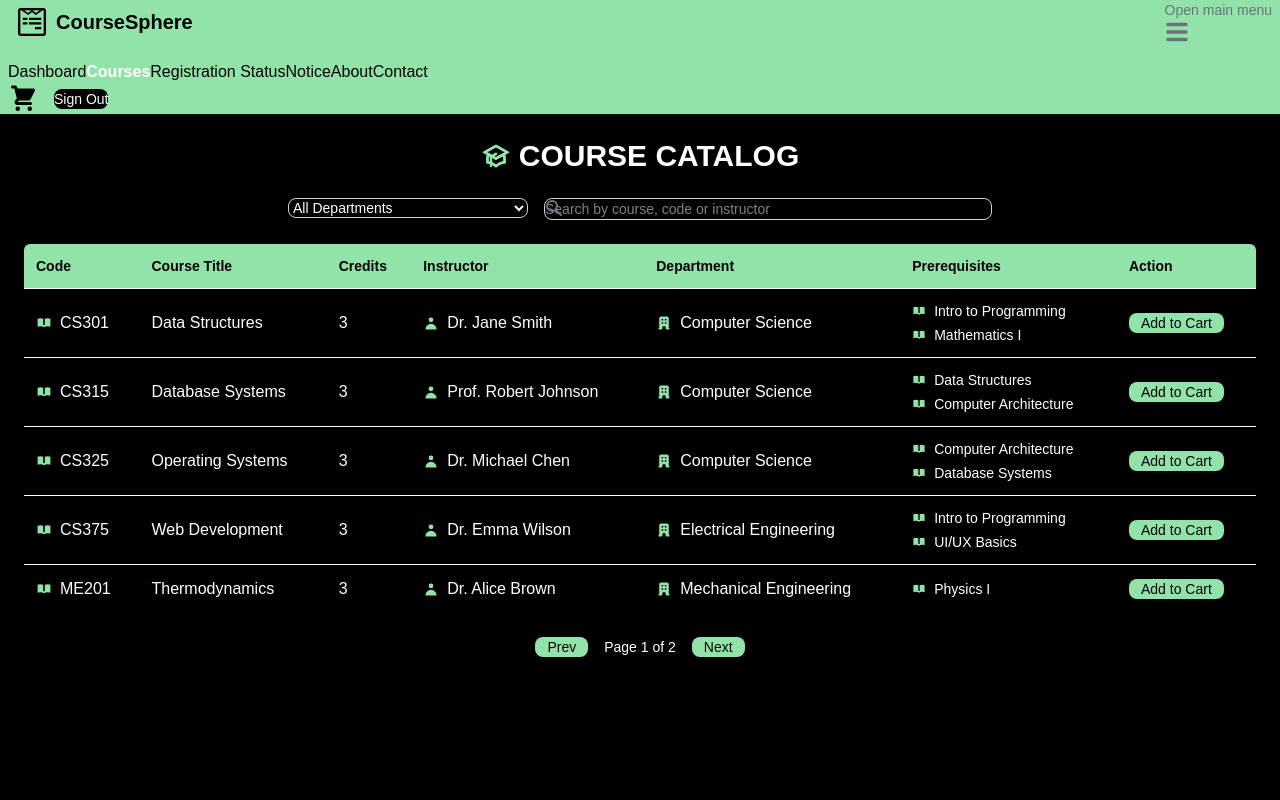
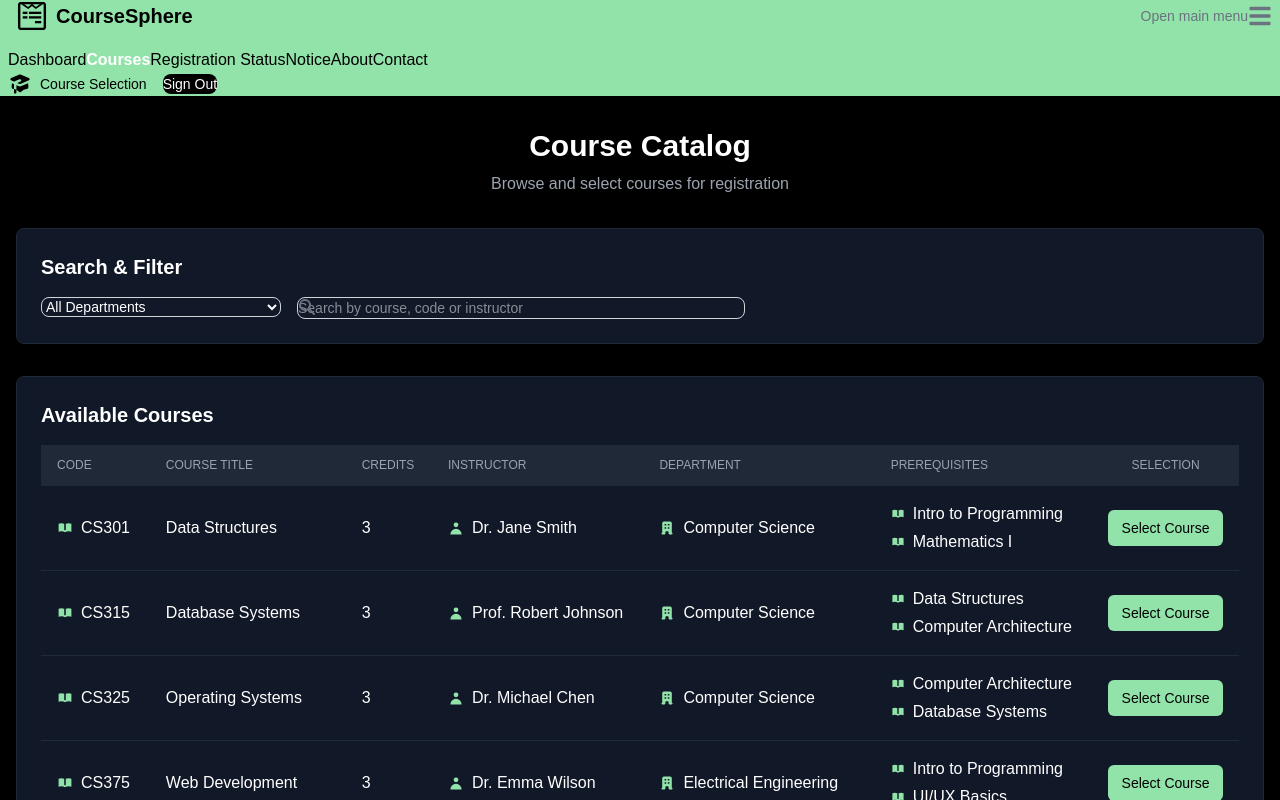
Before and after one commit to tajwone17/CourseSphere, a Next.js app: page /courses in a window 1280 px wide. Shown: the top 800 px of the page. Built offline with nearby package versions, Linux system fonts and the light colour scheme.

Commit message:
Implement Course Selection Page with course review and registration summary

```diff
--- a/app/(pages)/cart/page.tsx
+++ b/app/(pages)/course-selection/page.tsx
@@ -2,7 +2,7 @@
 import React, { useState } from "react";
 import { Button, Checkbox } from "flowbite-react";
 import {
-  HiShoppingCart,
+
   HiAcademicCap,
   HiCurrencyDollar,
   HiTrash,
@@ -10,7 +10,7 @@ import {
 } from "react-icons/hi";
 import Link from "next/link";
 
-export default function CartPage() {
+export default function CourseSelectionPage() {
   // Sample cart data - in a real app, this would come from a state management solution
   const [selectedCourses] = useState([
     {
@@ -51,17 +51,17 @@ export default function CartPage() {
       {/* Heading */}
       <div className="mb-8 text-center">
         <h1 className="mb-2 flex items-center justify-center gap-2 text-3xl font-bold">
-          <HiShoppingCart className="text-[#92e3a9]" />
-          Course Cart
+          <HiAcademicCap className="text-[#92e3a9]" />
+          Course Selection Review
         </h1>
         <p className="text-gray-400">
-          Review your selected courses before proceeding to checkout.
+          Review your selected courses before proceeding with registration
         </p>
       </div>
 
       {/* Selected Courses */}
       <div className="rounded-lg border border-gray-800 bg-gray-900 p-6 shadow-xl">
-        <h2 className="mb-4 flex items-center gap-2 text-xl font-semibold">
+        <h2 className="mb-4 flex items-center gap-2 text-xl font-semibold text-white">
           <HiAcademicCap className="text-[#92e3a9]" />
           Selected Courses
         </h2>
@@ -121,7 +121,7 @@ export default function CartPage() {
 
       {/* Registration Summary */}
       <div className="rounded-lg border border-gray-800 bg-gray-900 p-6 shadow-xl">
-        <h2 className="mb-4 flex items-center gap-2 text-xl font-semibold">
+        <h2 className="mb-4 flex items-center gap-2 text-xl font-semibold text-white">
           <HiCurrencyDollar className="text-[#92e3a9]" />
           Registration Summary
         </h2>
@@ -170,7 +170,7 @@ export default function CartPage() {
                 />
                 <label htmlFor="terms" className="text-gray-400">
                   I confirm that I have reviewed the courses and accept the
-                  terms
+                  registration terms
                 </label>
               </div>
 
@@ -186,7 +186,7 @@ export default function CartPage() {
                     }}
                   >
                     <HiArrowLeft />
-                    Add More Courses
+                    Select More Courses
                   </Button>
                 </Link>
                 <Button
@@ -198,7 +198,7 @@ export default function CartPage() {
                     color: acceptedTerms ? "black" : "white",
                   }}
                 >
-                  Submit Registration
+                  Proceed to Registration
                 </Button>
               </div>
             </div>
--- a/app/(pages)/courses/page.tsx
+++ b/app/(pages)/courses/page.tsx
@@ -1,14 +1,8 @@
 "use client";
 
 import { useState } from "react";
-import { Button, Select, TextInput } from "flowbite-react";
-import {
-  HiSearch,
-  HiBookOpen,
-  HiUser,
-  HiOutlineAcademicCap,
-  HiOfficeBuilding,
-} from "react-icons/hi";
+import { Select, TextInput } from "flowbite-react";
+import { HiSearch, HiBookOpen, HiUser, HiOfficeBuilding } from "react-icons/hi";
 
 // ✅ Updated with more departments
 const departmentNames: Record<number, string> = {
@@ -88,7 +82,7 @@ const courses = [
 export default function CourseCatalogTable() {
   const [search, setSearch] = useState("");
   const [department, setDepartment] = useState("all");
-  const [cart, setCart] = useState<number[]>([]);
+  const [selectedCourses, setSelectedCourses] = useState<number[]>([]);
 
   // Pagination state
   const [currentPage, setCurrentPage] = useState(1);
@@ -121,14 +115,21 @@ export default function CourseCatalogTable() {
   };
 
   return (
-    <div className="mx-auto max-w-7xl p-4 sm:p-6">
-      <h2 className="mb-6 flex flex-col items-center justify-center gap-2 text-center text-2xl font-extrabold sm:flex-row sm:text-3xl">
-        <HiOutlineAcademicCap className="text-[#92e3a9]" />
-        COURSE CATALOG
+    <div className="mx-auto max-w-7xl space-y-8 px-4 py-8">
+      {/* Heading */}
+      <div className="mb-8 text-center">
+        <h1 className="mb-2 text-3xl font-bold">Course Catalog</h1>
+        <p className="text-gray-400">
+          Browse and select courses for registration
+        </p>
+      </div>
+
+      {/* Search and Filter Section */}
+      <div className="rounded-lg border border-gray-800 bg-gray-900 p-6 shadow-xl">
+        <h2 className="mb-4 text-xl font-semibold text-white">
+          Search & Filter
         </h2>
-
-      {/* Filter Controls */}
-      <div className="mb-6 flex flex-col flex-wrap justify-center gap-4 sm:flex-row">
+        <div className="flex flex-col gap-4 sm:flex-row">
           <Select
             value={department}
             onChange={(e) => setDepartment(e.target.value)}
@@ -150,80 +151,110 @@ export default function CourseCatalogTable() {
             onChange={(e) => setSearch(e.target.value)}
           />
         </div>
+      </div>
 
-      {/* Responsive Table Wrapper */}
-      <div className="w-full overflow-x-auto rounded-md shadow">
-        <table className="w-full min-w-[700px] table-auto text-left">
-          <thead
-            style={{ backgroundColor: "#92e3a9" }}
-            className="text-sm font-semibold text-black"
-          >
+      {/* Course List Section */}
+      <div className="rounded-lg border border-gray-800 bg-gray-900 p-6 shadow-xl">
+        <h2 className="mb-4 text-xl font-semibold text-white">
+          Available Courses
+        </h2>
+        <div className="relative overflow-x-auto">
+          <table className="min-w-full table-fixed divide-y divide-gray-800">
+            <thead className="bg-gray-800">
               <tr>
-              <th className="p-3 whitespace-nowrap">Code</th>
-              <th className="p-3 whitespace-nowrap">Course Title</th>
-              <th className="p-3 whitespace-nowrap">Credits</th>
-              <th className="p-3 whitespace-nowrap">Instructor</th>
-              <th className="p-3 whitespace-nowrap">Department</th>
-              <th className="p-3 whitespace-nowrap">Prerequisites</th>
-              <th className="p-3 whitespace-nowrap">Action</th>
+                <th className="w-24 px-4 py-3 text-left text-xs font-medium text-gray-400 uppercase">
+                  Code
+                </th>
+                <th className="w-48 px-4 py-3 text-left text-xs font-medium text-gray-400 uppercase">
+                  Course Title
+                </th>
+                <th className="w-20 px-4 py-3 text-left text-xs font-medium text-gray-400 uppercase">
+                  Credits
+                </th>
+                <th className="w-40 px-4 py-3 text-left text-xs font-medium text-gray-400 uppercase">
+                  Instructor
+                </th>
+                <th className="w-40 px-4 py-3 text-left text-xs font-medium text-gray-400 uppercase">
+                  Department
+                </th>
+                <th className="w-40 px-4 py-3 text-left text-xs font-medium text-gray-400 uppercase">
+                  Prerequisites
+                </th>
+                <th className="w-32 px-4 py-3 text-center text-xs font-medium text-gray-400 uppercase">
+                  Selection
+                </th>
               </tr>
             </thead>
-          <tbody>
+            <tbody className="divide-y divide-gray-800">
               {currentCourses.map((course) => (
-              <tr key={course.id} className="border-t transition">
-                <td className="p-3 whitespace-nowrap">
-                  <div className="flex items-center gap-2">
+                <tr key={course.id} className="bg-gray-900">
+                  <td className="px-4 py-4 whitespace-nowrap">
+                    <div className="flex items-center gap-2 text-white">
                       <HiBookOpen className="text-[#92e3a9]" />
                       {course.code}
                     </div>
                   </td>
-                <td className="p-3 font-medium whitespace-nowrap">
+                  <td className="px-4 py-4 whitespace-nowrap text-white">
                     {course.name}
                   </td>
-                <td className="p-3 whitespace-nowrap">{course.credit}</td>
-                <td className="p-3 whitespace-nowrap">
-                  <div className="flex items-center gap-2">
+                  <td className="px-4 py-4 whitespace-nowrap text-white">
+                    {course.credit}
+                  </td>
+                  <td className="px-4 py-4 whitespace-nowrap">
+                    <div className="flex items-center gap-2 text-white">
                       <HiUser className="text-[#92e3a9]" />
                       {course.instructor}
                     </div>
                   </td>
-                <td className="p-3 whitespace-nowrap">
-                  <div className="flex items-center gap-2">
+                  <td className="px-4 py-4 whitespace-nowrap">
+                    <div className="flex items-center gap-2 text-white">
                       <HiOfficeBuilding className="text-[#92e3a9]" />
                       {departmentNames[course.department_id] || "Unknown"}
                     </div>
                   </td>
-                <td className="space-y-1 p-3 text-sm whitespace-nowrap">
+                  <td className="px-4 py-4 whitespace-nowrap">
                     {course.prerequisites.length > 0 ? (
-                    course.prerequisites.map((prereq, i) => (
-                      <div key={i} className="flex items-center gap-2">
+                      <div className="space-y-1">
+                        {course.prerequisites.map((prereq, i) => (
+                          <div
+                            key={i}
+                            className="flex items-center gap-2 text-white"
+                          >
                             <HiBookOpen className="text-sm text-[#92e3a9]" />
                             {prereq}
                           </div>
-                    ))
+                        ))}
+                      </div>
                     ) : (
                       <span className="text-gray-400">None</span>
                     )}
                   </td>
-                <td className="p-3 whitespace-nowrap">
-                  {cart.includes(course.id) ? (
-                    <span className="text-sm text-gray-500">In Cart</span>
+                  <td className="px-4 py-4 whitespace-nowrap">
+                    <div className="flex justify-center">
+                      {selectedCourses.includes(course.id) ? (
+                        <span className="inline-block min-w-[100px] text-center text-gray-400">
+                          Selected
+                        </span>
                       ) : (
-                    <Button
-                      size="sm"
-                      className="text-black"
-                      style={{ backgroundColor: "#92e3a9" }}
-                      onClick={() => setCart([...cart, course.id])}
+                        <button
+                          className="hover:bg-opacity-90 inline-flex w-full min-w-[100px] justify-center rounded-md bg-[#92e3a9] px-3 py-2 text-sm font-medium text-black transition-colors"
+                          onClick={() =>
+                            setSelectedCourses([...selectedCourses, course.id])
+                          }
                         >
-                      Add to Cart
-                    </Button>
+                          Select Course
+                        </button>
                       )}
+                    </div>
                   </td>
                 </tr>
               ))}
               {filtered.length === 0 && (
                 <tr>
-                <td colSpan={7} className="p-4 text-center text-gray-500">
+                  <td
+                    colSpan={7}
+                    className="px-4 py-4 text-center text-gray-400"
+                  >
                     No courses found.
                   </td>
                 </tr>
@@ -231,26 +262,27 @@ export default function CourseCatalogTable() {
             </tbody>
           </table>
         </div>
+      </div>
 
       {/* Pagination Controls */}
-      <div className="mt-6 flex flex-col items-center justify-center gap-2 text-sm sm:flex-row">
-        <Button
-          size="sm"
+      <div className="mt-6 flex justify-center gap-4">
+        <button
+          className="rounded-md border border-gray-700 bg-[#92e3a9] px-4 py-2 text-black transition-colors hover:bg-gray-800 disabled:opacity-50"
           disabled={currentPage === 1}
-          style={{ backgroundColor: "#92e3a9", color: "black" }}
           onClick={() => handlePageChange(currentPage - 1)}
         >
-          Prev
-        </Button>
-        <span className="px-2">{`Page ${currentPage} of ${totalPages}`}</span>
-        <Button
-          style={{ backgroundColor: "#92e3a9", color: "black" }}
-          size="sm"
+          Previous
+        </button>
+        <span className="flex items-center text-gray-400">
+          Page {currentPage} of {totalPages}
+        </span>
+        <button
+          className="hover:bg-opacity-90 rounded-md bg-[#92e3a9] px-4 py-2 text-black transition-colors disabled:opacity-50"
           disabled={currentPage === totalPages}
           onClick={() => handlePageChange(currentPage + 1)}
         >
           Next
-        </Button>
+        </button>
       </div>
     </div>
   );
--- a/app/(pages)/registration-status/page.tsx
+++ b/app/(pages)/registration-status/page.tsx
@@ -1,11 +1,12 @@
 import React from "react";
 import {
   MdCheckCircle,
-  MdPending,
+
   MdPayment,
   MdDescription,
   MdPerson,
 } from "react-icons/md";
+import { HiCheck, HiClock as HiPending } from "react-icons/hi";
 
 export default function page() {
   const registrationDetails = [
@@ -153,9 +154,9 @@ export default function page() {
                       }`}
                     >
                       {course.advisorApproval === "Approved" ? (
-                        <MdCheckCircle className="h-4 w-4" />
+                        <HiCheck className="h-4 w-4" />
                       ) : (
-                        <MdPending className="h-4 w-4" />
+                        <HiPending className="h-4 w-4" />
                       )}
                       {course.advisorApproval}
                     </span>
@@ -164,14 +165,14 @@ export default function page() {
                     <span
                       className={`flex w-fit items-center gap-1 rounded-full px-3 py-1 text-xs ${
                         course.hodApproval === "Approved"
-                          ? "bg-opacity-20 bg-[#92e3a9] text-[#0f0f0f]"
+                          ? "bg-opacity-20 bg-[#92e3a9] text-[#92e3a9]"
                           : "bg-yellow-900 text-yellow-300"
                       }`}
                     >
                       {course.hodApproval === "Approved" ? (
-                        <MdCheckCircle className="h-4 w-4" />
+                        <HiCheck className="h-4 w-4" />
                       ) : (
-                        <MdPending className="h-4 w-4" />
+                        <HiPending className="h-4 w-4" />
                       )}
                       {course.hodApproval}
                     </span>
--- a/app/(pages)/student-dashboard/page.tsx
+++ b/app/(pages)/student-dashboard/page.tsx
@@ -5,6 +5,8 @@ import {
   HiClock,
   HiCurrencyDollar,
   HiCalendar,
+  HiCheck,
+  HiClock as HiPending,
 } from "react-icons/hi";
 
 export default function StudentDashboard() {
@@ -198,12 +200,17 @@ export default function StudentDashboard() {
                     </td>
                     <td className="px-6 py-4 whitespace-nowrap">
                       <span
-                        className={`rounded-full px-3 py-1 text-xs ${
+                        className={`flex items-center gap-2 rounded-full px-3 py-1 text-xs ${
                           course.status === "Approved"
-                            ? "bg-opacity-20 bg-[#92e3a9] text-[#92e3a9]"
+                            ? "bg-opacity-20 bg-[#92e3a9] text-black"
                             : "bg-yellow-900 text-yellow-300"
                         }`}
                       >
+                        {course.status === "Approved" ? (
+                          <HiCheck className="h-4 w-4" />
+                        ) : (
+                          <HiPending className="h-4 w-4" />
+                        )}
                         {course.status}
                       </span>
                     </td>
--- a/app/components/Navbar.tsx
+++ b/app/components/Navbar.tsx
@@ -1,7 +1,7 @@
 "use client";
 
 import { FaRocket } from "react-icons/fa";
-import { HiShoppingCart } from "react-icons/hi";
+import { HiAcademicCap } from "react-icons/hi";
 import {
   Button,
   Navbar,
@@ -70,8 +70,9 @@ export function MyNavbar() {
 
       <div className="flex items-center gap-4">
         {loggedIn && (
-          <Link href="/cart">
-            <HiShoppingCart className="cursor-pointer text-3xl text-black hover:text-white" />
+          <Link href="/course-selection" className="flex items-center gap-2 text-black hover:text-white">
+            <HiAcademicCap className="text-2xl" />
+            <span className="hidden text-sm font-medium sm:inline">Course Selection</span>
           </Link>
         )}
 
```
Lines whose indentation alone changed are shown as unchanged.
